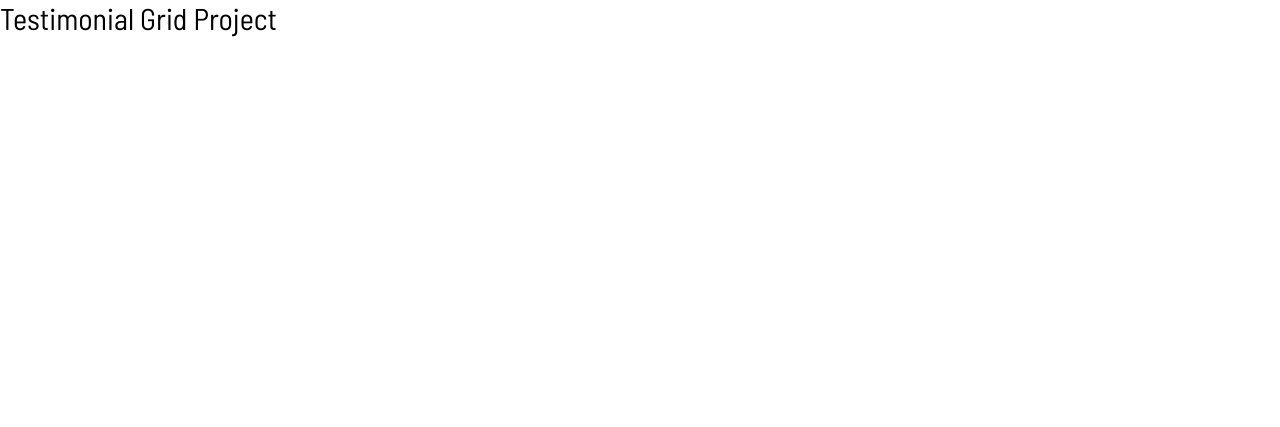
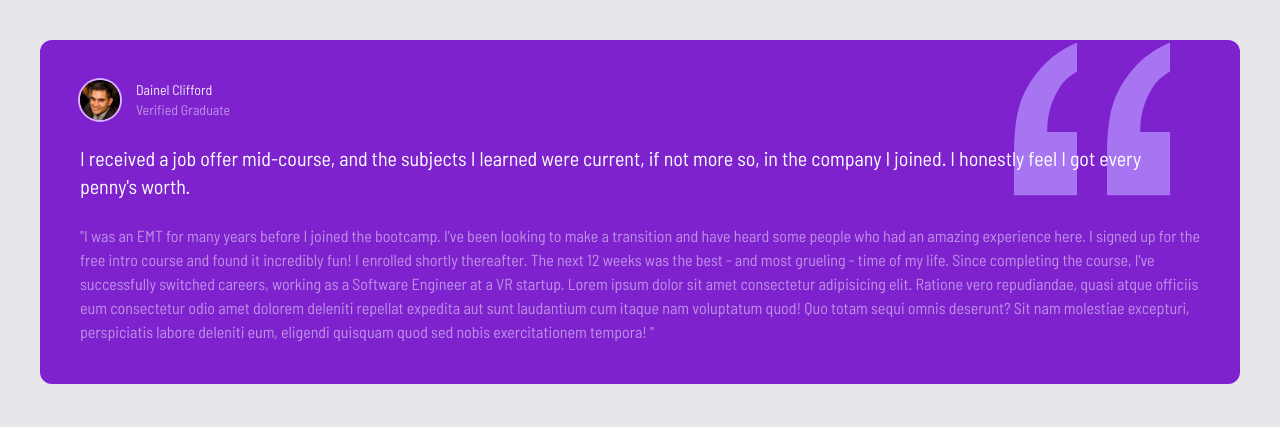
Before and after one commit to sarahmarie1976/Testimonial-Grid-Project, a website: page index.html in a window 1280 px wide. Drawn offline with Linux system fonts and the light colour scheme.

Commit message:
:sparkles: Created first testimonial box

```diff
--- a/index.html
+++ b/index.html
@@ -13,7 +13,56 @@
     <link rel="stylesheet" href="css/style.css" />
     <title>Testimonial Grid Project</title>
   </head>
-  <body>
-    <h1 class="text-3xl">Testimonial Grid Project</h1>
+  <body class="bg-gray-200">
+    <!-- Global Container -->
+    <div class="container mx-auto max-w-7xl p-2 md:p-10">
+      <!-- Grid Container -->
+      <div class="text-white">
+        <!-- Box 1 -->
+        <div class="relative p-10 rounded-xl bg-purple-700">
+          <!-- Quotes Image -->
+          <img
+            src="images/bg-pattern-quotation.svg"
+            alt=""
+            class="absolute top-3 right-10 scale-125 md:top-7 md:right-24 md:scale-150"
+          />
+          <!-- Box Header -->
+          <div class="flex z-10 space-x-4">
+            <img
+              src="images/image-daniel.jpg"
+              alt=""
+              class="w-10 h-10 rounded-full ring-2 ring-purple-300"
+            />
+            <div class="text-sm">
+              <h4 class="opacity-90">Dainel Clifford</h4>
+              <p class="opacity-50">Verified Graduate</p>
+            </div>
+          </div>
+          <!-- Large Text -->
+          <p class="relative z-10 mt-6 text-xl">
+            I received a job offer mid-course, and the subjects I learned were
+            current, if not more so, in the company I joined. I honestly feel I
+            got every penny's worth.
+          </p>
+
+          <!-- Small Text -->
+          <p class="mt-6 opacity-50">
+            "I was an EMT for many years before I joined the bootcamp. I've been
+            looking to make a transition and have heard some people who had an
+            amazing experience here. I signed up for the free intro course and
+            found it incredibly fun! I enrolled shortly thereafter. The next 12
+            weeks was the best - and most grueling - time of my life. Since
+            completing the course, I've successfully switched careers, working
+            as a Software Engineer at a VR startup. Lorem ipsum dolor sit amet
+            consectetur adipisicing elit. Ratione vero repudiandae, quasi atque
+            officiis eum consectetur odio amet dolorem deleniti repellat
+            expedita aut sunt laudantium cum itaque nam voluptatum quod! Quo
+            totam sequi omnis deserunt? Sit nam molestiae excepturi,
+            perspiciatis labore deleniti eum, eligendi quisquam quod sed nobis
+            exercitationem tempora! "
+          </p>
+        </div>
+      </div>
+    </div>
   </body>
 </html>
```
Also changed, not shown: css/style.css.
